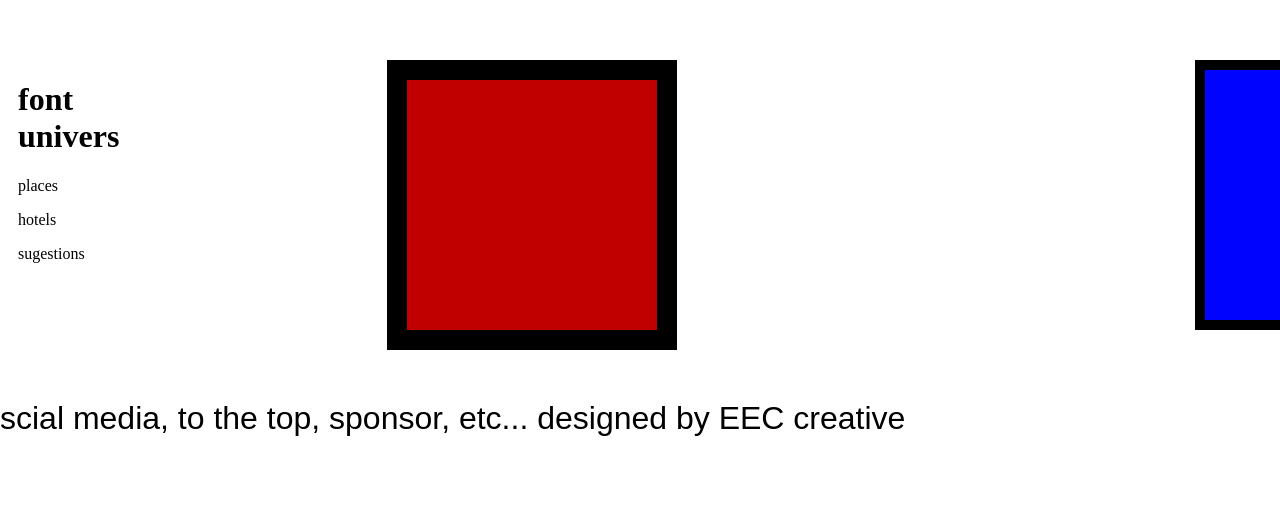
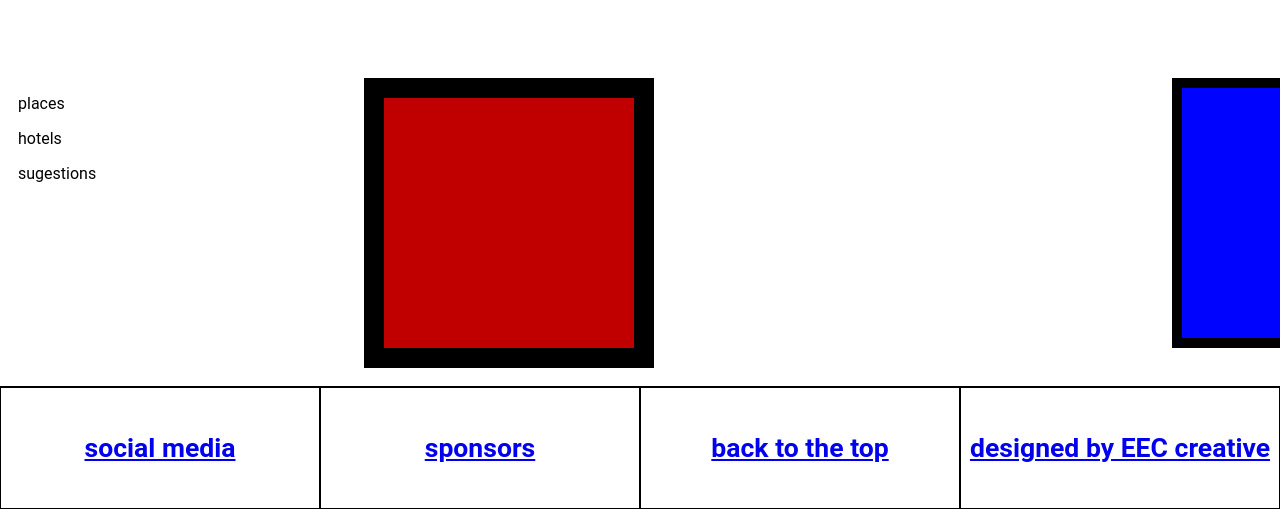
Before and after one commit to eracom-ID401/EF_site_track_traveling, a plain HTML site: page index.html in a window 1280 px wide. Shown: the part 1414-1923 px from the top of the page. Before the commit the page ends 1883 px from the top, so only its background shows below. Drawn offline with Linux system fonts and the light colour scheme.

Commit message:
footer change et font change

```diff
--- a/index.html
+++ b/index.html
@@ -16,7 +16,6 @@
 
     <div class="containergrid">
         <div>
-            <h1>font univers</h1>
             <p>places</p>
             <p>hotels</p>
             <p>sugestions</p>
@@ -31,8 +30,28 @@
     </div>
 
 
-    <footer class="footer">
-        <p>scial media, to the top, sponsor, etc... designed by EEC creative</p>
+    <footer>
+        <div class="footer">
+
+            <div class="contact contenu-footer">
+                <h5> <a href="nous.html">social media</a> </h5>
+            </div>
+            <div class="liens contenu-footer">
+                <h5>
+                    <a href="nous.html">sponsors</a>
+                </h5>
+            </div>
+            <div class="nous contenu-footer">
+                <h5>
+                    <a href="nous.html">back to the top</a>
+                </h5>
+            </div>
+            <div class="aide contenu-footer">
+                <h5>
+                    <a href="nous.html">designed by EEC creative</a>
+                </h5>
+            </div>
+        </div>
     </footer>
 </body>
 
--- a/style.css
+++ b/style.css
@@ -1,5 +1,7 @@
 body {
-    margin: 0px;
+    margin: 0px;font-family: 'Roboto', sans-serif;
+    margin: 0;
+
 }
 
 .header {
@@ -46,6 +48,15 @@ body {
 
 .footer {
     font-size: 2rem;
-    font-family: Arial, Helvetica, sans-serif;
+    border-top: 1px solid #000000;
+    display: flex;
+    justify-content: space-between;
+}
+  .contenu-footer {
+    flex: 1;
+    border: 0.5px solid #000000;
+    text-align: center;
+    display: flex;
+    justify-content: center;
     align-items: center;
-}
+  }
```
